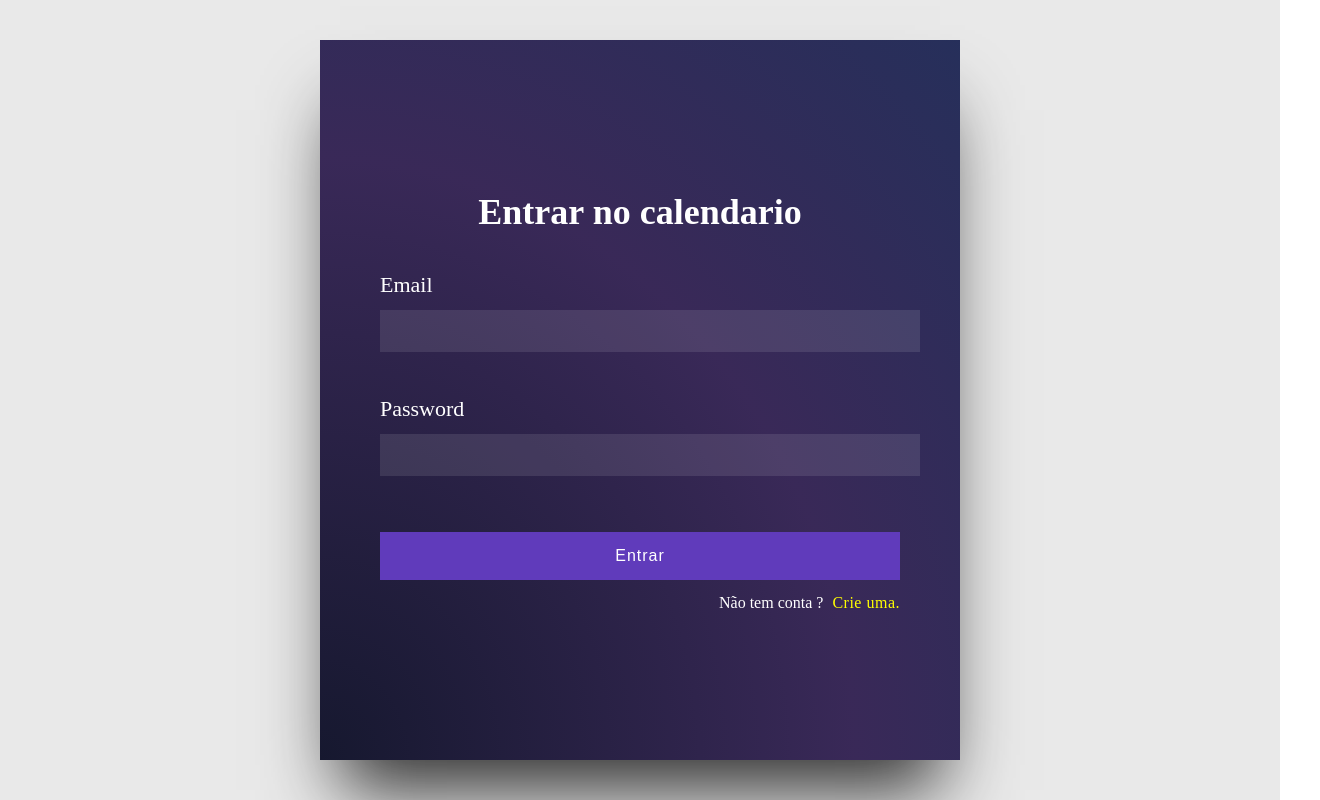
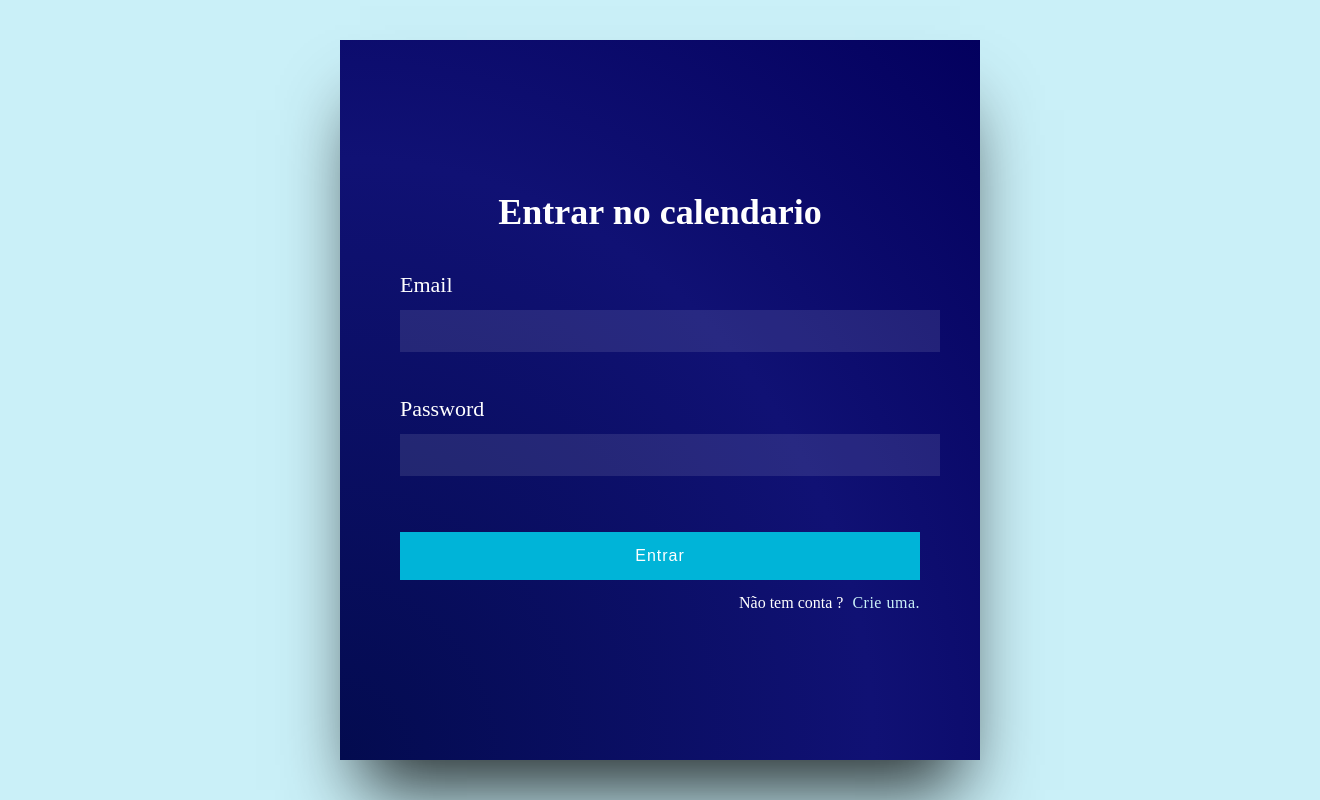
Before and after one commit to narcisocorreia/notes-calendar, a React (Create React App) app: page / in a window 1280 px wide. Shown: the whole page, 1320 px wide, since content can reach past the window. Built offline with nearby package versions, Linux system fonts and the light colour scheme; the HTML template or start-up script is replaced by a standard one.

Commit message:
Color Pallet, List of Days with notes, Logout

```diff
--- a/src/App.js
+++ b/src/App.js
@@ -4,18 +4,47 @@ import styled from "styled-components";
 import Calendar from "./components/calendar-component";
 import Sheet from "./components/text-sheet";
 import LoginForm from "./components/login-form";
+import { logout } from "./firebase/firebase-actions";
 
 const AppContainer = styled.div`
-  background-color: greenyellow;
-  color: white;
   position: absolute;
   top: 0;
   bottom: 0;
   left: 0;
   right: 0;
+`;
+const CalendarContainer = styled.div`
+  color: white;
+  background-color: #00b4d8;
+  width: 100%;
+  height: 100%;
   display: flex;
   justify-content: space-around;
+  align-items: baseline;
+  padding-top: 60px;
 `;
+
+const Button = styled.button`
+  position: absolute;
+  top: 5px;
+  left: 20px;
+
+  width: 150px;
+  height: 50px;
+  border: none;
+  border-radius: 5%;
+
+  color: #fff;
+  font-size: 26px;
+  letter-spacing: 1px;
+
+  background-color: transparent;
+
+  :hover {
+    background: #0077b6;
+  }
+`;
+
 function App() {
   const [hasUser, setHasUser] = useState(false);
   const [date, setDate] = useState(new Date());
@@ -23,13 +52,19 @@ function App() {
     setDate(Date);
   };
 
+  const logOutUser = () => {
+    setHasUser(false);
+    logout();
+  };
+
   return (
     <AppContainer>
       {hasUser ? (
-        <>
+        <CalendarContainer>
           <Calendar onChange={onChange} date={date} />
-          <Sheet date={date} />{" "}
-        </>
+          <Sheet date={date} />
+          <Button onClick={logOutUser}>LogOut</Button>
+        </CalendarContainer>
       ) : (
         <LoginForm loginCompleted={setHasUser} />
       )}
--- a/src/components/calendar-component.js
+++ b/src/components/calendar-component.js
@@ -3,14 +3,56 @@ import ReactCalendar from "react-calendar";
 import styled from "styled-components";
 
 import "react-calendar/dist/Calendar.css";
+import { getUserData } from "../firebase/firebase-actions";
+import NoteEntry from "./note-entry";
+const CalendarComponent = styled(ReactCalendar)`
+  width: 60%;
+  height: 20rem;
+  border-radius: 3%;
+`;
+const Container = styled.div`
+  width: 45%;
+  display: flex;
+  flex-direction: column;
+  align-items: center;
+`;
 
-const CalendarComponet = styled(ReactCalendar)`
-  width: 40%;
-  height: 50%;
-  border-radius: 3%;
-  margin-top: 3rem;
+const Title = styled.h1`
+  text-align: center;
 `;
+
+const ListOfDay = styled.div`
+  width: 100%;
+  margin-top: 20px;
+  height: 30rem;
+  flex-direction: column;
+  align-items: center;
+  overflow: scroll;
+`;
+
 function Calendar(prop) {
-  return <CalendarComponet onChange={prop.onChange} value={prop.date} />;
+  const [notes, setNotes] = React.useState([]);
+  const [selectDay, setSelectDay] = React.useState();
+
+  React.useEffect(() => {
+    getUserData().then((result) => {
+      setNotes(result);
+    });
+    setSelectDay(prop.date);
+  }, []);
+
+  return (
+    <Container>
+      <Title>Calendario</Title>
+      <CalendarComponent onChange={prop.onChange} value={selectDay} />
+      <ListOfDay>
+        {notes.map((element) => {
+          return (
+            <NoteEntry date={element.date} changeDayNotes={prop.onChange} />
+          );
+        })}
+      </ListOfDay>
+    </Container>
+  );
 }
 export default Calendar;
--- a/src/components/login-form.js
+++ b/src/components/login-form.js
@@ -6,7 +6,7 @@ const Container = styled.section`
   width: 100%;
   min-height: 100vh;
   padding: 0 20px;
-  background: #e9e9e9;
+  background-color: #caf0f8;
   display: flex;
 `;
 const InputContainer = styled.div`
@@ -20,9 +20,9 @@ const InputContainer = styled.div`
   justify-content: center;
   background: radial-gradient(
     ellipse at left bottom,
-    rgba(22, 24, 47, 1) 0%,
-    rgba(38, 20, 72, 0.9) 59%,
-    rgba(17, 27, 75, 0.9) 100%
+    #030b4f 0%,
+    #101174 59%,
+    #03005e 100%
   );
   box-shadow: 0 50px 70px -20px rgba(0, 0, 0, 0.8);
 `;
@@ -64,7 +64,7 @@ const InfoMessage = styled.p`
   color: #fff;
 `;
 const InfoMessageSpan = styled.span`
-  color: yellow;
+  color: #caf0f8;
   font-weight: 500;
   letter-spacing: 0.5px;
   margin-left: 5px;
@@ -79,10 +79,10 @@ const Button = styled.button`
   color: #fff;
   font-size: 16px;
   letter-spacing: 1px;
-  background: #603bbb;
+  background: #00b4d8;
   cursor: pointer;
   :hover {
-    background: #a184e8;
+    background: #90e0ef;
   }
 `;
 
--- /dev/null
+++ b/src/components/note-entry.js
@@ -0,0 +1,31 @@
+import React from "react";
+import styled from "styled-components";
+
+const EntryDays = styled.button`
+  width: 100%;
+  height: 50px;
+  border: none;
+  color: #fff;
+  font-size: 20px;
+  letter-spacing: 1px;
+
+  background-color: transparent;
+
+  :hover {
+    background: #030b4f;
+  }
+`;
+function NoteEntry(prop) {
+  const [title, SetTitle] = React.useState("");
+
+  React.useEffect(() => {
+    SetTitle(`${prop.date.day}/${prop.date.month + 1}/${prop.date.year}`);
+  }, []);
+
+  const showNotes = () => {
+    const date = new Date(prop.date.year, prop.date.month, prop.date.day);
+    prop.changeDayNotes(date);
+  };
+  return <EntryDays onClick={showNotes}>{title}</EntryDays>;
+}
+export default NoteEntry;
--- a/src/components/text-sheet.js
+++ b/src/components/text-sheet.js
@@ -3,15 +3,13 @@ import styled from "styled-components";
 import {
   pushData,
   getCurrentUser,
-  getData,
+  getTodayData,
 } from "../firebase/firebase-actions";
 
 const TextArea = styled.textarea`
   width: 100%;
-  height: 70%;
-  stroke: 2rem solid red;
+  height: 40rem;
   font-family: sans-serif;
-  resize: none;
 `;
 const Sheet = styled.div`
   width: 45%;
@@ -21,28 +19,36 @@ const Title = styled.h1`
 `;
 const ButtonContainer = styled.div`
   width: 100%;
+  display: flex;
+  flex-direction: row;
+  justify-content: space-evenly;
   padding: 24px 0;
 `;
 const Button = styled.button`
   border: none;
   outline: none;
-  width: 100%;
+  width: 40%;
   padding: 15px 0;
   color: #fff;
   font-size: 16px;
   letter-spacing: 1px;
-  background: #603bbb;
+  background: #030b4f;
   cursor: pointer;
 `;
 
 function TextSheet(props) {
   const [title, SetTitle] = React.useState("");
   const [textArea, SetTextArea] = React.useState("");
-  const [date, setDate] = React.useState("");
+  const [date, setDate] = React.useState({ day: "", month: "", year: "" });
+  const [wasDayNote, SetWasDayNote] = React.useState(false);
+
   React.useEffect(() => {
-    setDate(
-      `${props.date.getDate()}/${props.date.getMonth()}/${props.date.getFullYear()}`
-    );
+    setDate({
+      day: props.date.getDate(),
+      month: props.date.getMonth(),
+      year: props.date.getFullYear(),
+    });
+
     SetTitle(
       `${props.date.getDate()} de ${props.date.toLocaleString("default", {
         month: "long",
@@ -52,7 +58,8 @@ function TextSheet(props) {
 
   React.useEffect(() => {
     SetTextArea("");
-    getData(date).then((result) => {
+    SetWasDayNote(false);
+    getTodayData(date).then((result) => {
       SetTextArea(result.note);
     });
   }, [date]);
@@ -63,9 +70,7 @@ function TextSheet(props) {
       date: date,
       note: textArea,
     };
-    pushData(newData).then((result) => {
-      console.log(result);
-    });
+    pushData(newData).then((result) => {});
   };
 
   return (
@@ -78,8 +83,13 @@ function TextSheet(props) {
         }}
       />
       <ButtonContainer>
+      {wasDayNote ?  <Button type="submit" onClick={newCalendarNote}>
+          Alterar Nota
+        </Button> :  <Button type="submit" onClick={newCalendarNote}>
+          Guardar Nota
+        </Button>}
         <Button type="submit" onClick={newCalendarNote}>
-          Guardar Nota
+          Apagar
         </Button>
       </ButtonContainer>
     </Sheet>
--- a/src/firebase/firebase-actions.js
+++ b/src/firebase/firebase-actions.js
@@ -11,7 +11,6 @@ export async function pushData(data) {
     collection
       .add(data)
       .then((result) => {
-        console.log(result);
         resolve(result);
       })
       .catch((err) => {
@@ -20,7 +19,7 @@ export async function pushData(data) {
   });
 }
 
-export async function getData(date) {
+export async function getTodayData(date) {
   const db = firebase.firestore();
   const collection = await db.collection("calendar-notes");
 
@@ -42,6 +41,27 @@ export async function getData(date) {
   });
 }
 
+export async function getUserData() {
+  const db = firebase.firestore();
+  const collection = await db.collection("calendar-notes");
+
+  return new Promise((resolve, reject) => {
+    const query = collection.where("userID", "==", getCurrentUser().uid);
+    let queryResult = [];
+    query
+      .get()
+      .then((result) => {
+        result.forEach((doc) => {
+          queryResult.push(doc.data());
+        });
+        resolve(queryResult);
+      })
+      .catch((err) => {
+        reject(err);
+      });
+  });
+}
+
 export function login(email, password) {
   return new Promise((resolve, reject) => {
     firebase
@@ -52,6 +72,10 @@ export function login(email, password) {
         reject(err);
       });
   });
+}
+
+export function logout() {
+  firebase.auth().signOut();
 }
 
 export function createNewUser(email, password) {
```
Also changed, not shown: 1 other file (tests, documents, lock files or other folders).
